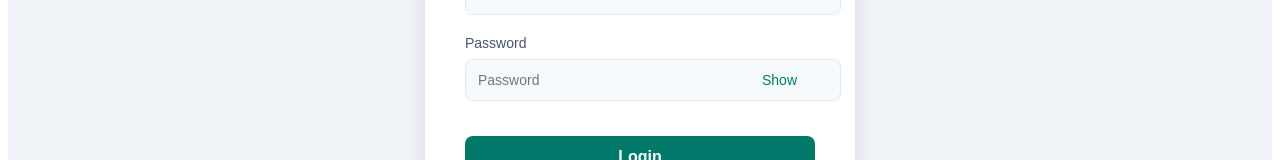
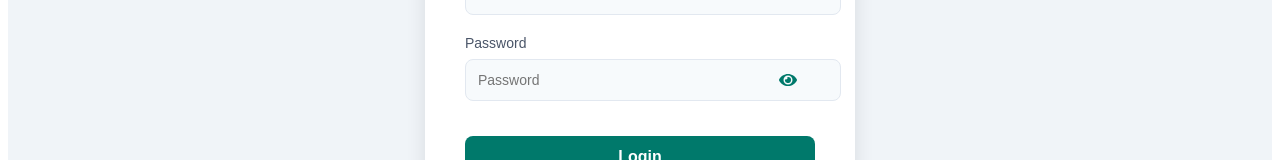
Before and after one commit to Pratik-shedge07/Dairy_Clouds, a React (Create React App) app: page /login in a window 1280 px wide. Shown: the part 333-493 px from the top of the page. Built offline with nearby package versions, Linux system fonts and the light colour scheme.

Commit message:
hide show icon added

```diff
--- a/src/pages/Login.jsx
+++ b/src/pages/Login.jsx
@@ -1,6 +1,7 @@
 import React, { useState } from "react";
 import { GoogleOAuthProvider, GoogleLogin } from "@react-oauth/google";
 import FacebookLogin from "react-facebook-login-lite";
+import { FaEye, FaEyeSlash } from "react-icons/fa"; // Import eye icons from React Icons
 
 function Login() {
   const [email, setEmail] = useState("");
@@ -70,7 +71,12 @@ function Login() {
             <img src={user.image} alt="Profile" style={styles.profileImage} />
             <h3>Welcome, {user.name}!</h3>
             <p>Email: {user.email}</p>
-            <button onClick={() => setUser(null)} style={styles.logoutButton}>
+            <button
+              onClick={() => setUser(null)}
+              style={styles.logoutButton}
+              onMouseEnter={(e) => (e.target.style.backgroundColor = "#c53030")}
+              onMouseLeave={(e) => (e.target.style.backgroundColor = "#e53e3e")}
+            >
               Logout
             </button>
           </div>
@@ -110,7 +116,7 @@ function Login() {
                     onClick={() => setShowPassword(!showPassword)}
                     style={styles.toggleButton}
                   >
-                    {showPassword ? "Hide" : "Show"}
+                    {showPassword ? <FaEyeSlash /> : <FaEye />}
                   </button>
                 </div>
               </div>
@@ -119,6 +125,8 @@ function Login() {
                 type="submit"
                 style={styles.loginButton}
                 disabled={loading}
+                onMouseEnter={(e) => (e.target.style.backgroundColor = "#005f56")}
+                onMouseLeave={(e) => (e.target.style.backgroundColor = "#00796B")}
               >
                 {loading ? "Logging in..." : "Login"}
               </button>
@@ -141,7 +149,6 @@ function Login() {
                 onSuccess={(response) => console.log("Facebook login success:", response)}
                 onFailure={() => console.log("Facebook login failed")}
               />
-
             </div>
             <div style={styles.linksContainer}>
               <a href="#" style={styles.link}>
@@ -203,9 +210,6 @@ const styles = {
     backgroundColor: "#f7fafc",
     transition: "border-color 0.3s ease",
   },
-  inputFocus: {
-    borderColor: "#00796B",
-  },
   passwordContainer: {
     position: "relative",
   },
@@ -218,8 +222,10 @@ const styles = {
     border: "none",
     color: "#00796B",
     cursor: "pointer",
-    fontSize: "14px",
-    fontWeight: "500",
+    fontSize: "18px",
+    display: "flex",
+    alignItems: "center",
+    justifyContent: "center",
   },
   loginButton: {
     width: "100%",
@@ -234,30 +240,8 @@ const styles = {
     marginTop: "15px",
     transition: "background-color 0.3s ease",
   },
-  loginButtonHover: {
-    backgroundColor: "#005f56",
-  },
   socialLogin: {
     marginTop: "20px",
-  },
-  socialButton: {
-    width: "100%",
-    padding: "12px",
-    backgroundColor: "#fff",
-    border: "1px solid #e2e8f0",
-    borderRadius: "8px",
-    fontSize: "14px",
-    fontWeight: "500",
-    cursor: "pointer",
-    margin: "8px 0",
-    display: "flex",
-    alignItems: "center",
-    justifyContent: "center",
-    color: "#4a5568",
-    transition: "background-color 0.3s ease",
-  },
-  socialButtonHover: {
-    backgroundColor: "#f7fafc",
   },
   linksContainer: {
     marginTop: "20px",
@@ -270,9 +254,6 @@ const styles = {
     fontSize: "14px",
     fontWeight: "500",
     transition: "color 0.3s ease",
-  },
-  linkHover: {
-    color: "#005f56",
   },
   error: {
     color: "#e53e3e",
@@ -301,8 +282,6 @@ const styles = {
     fontWeight: "600",
     transition: "background-color 0.3s ease",
   },
-  logoutButtonHover: {
-    backgroundColor: "#c53030",
-  },
 };
+
 export default Login;
```
